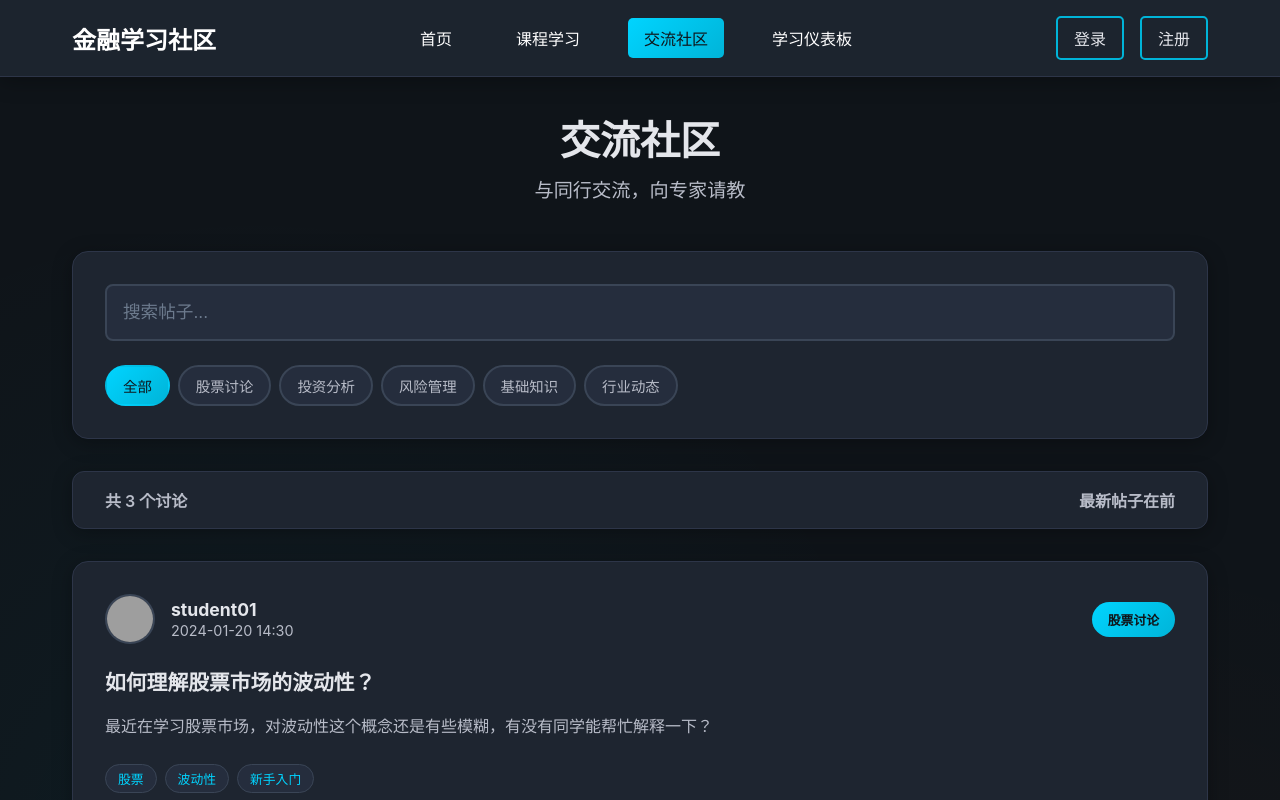
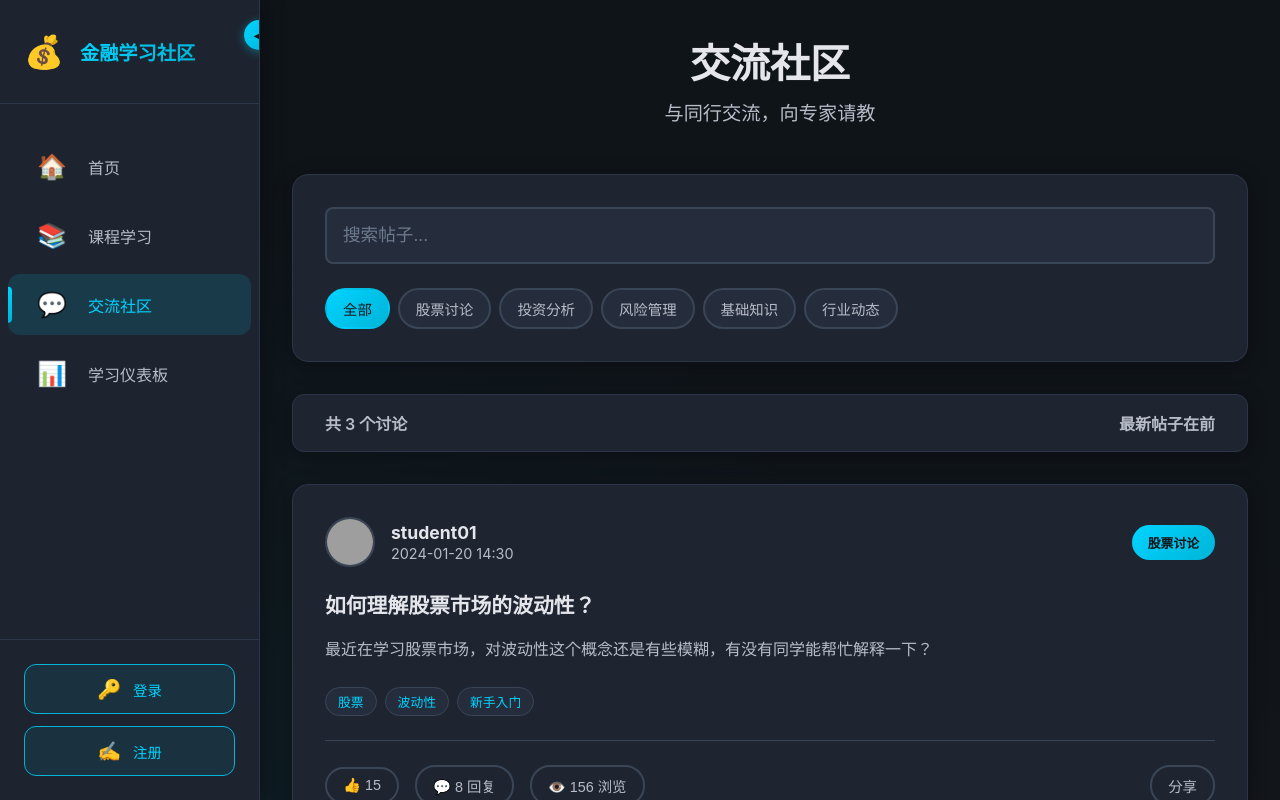
Before and after one commit to ltb1996/chanjiaoronghexiangmu2, a React (Vite) app: page /community in a window 1280 px wide. Shown: the top 800 px of the page. Built offline with nearby package versions, Linux system fonts and the light colour scheme; grey boxes are pictures that could not be loaded.

Commit message:
add cebianlan

```diff
--- a/src/App.css
+++ b/src/App.css
@@ -20,15 +20,34 @@ body {
 .App {
   min-height: 100vh;
   display: flex;
-  flex-direction: column;
 }
 
 .main-content {
   flex: 1;
-  max-width: 1200px;
-  margin: 0 auto;
+  margin-left: 260px;
   padding: 2rem;
-  width: 100%;
+  width: calc(100% - 260px);
+  transition: margin-left 0.3s ease, width 0.3s ease;
+}
+
+/* 当侧边栏收起时 */
+.App:has(.sidebar.collapsed) .main-content {
+  margin-left: 80px;
+  width: calc(100% - 80px);
+}
+
+/* 响应式设计 */
+@media (max-width: 768px) {
+  .main-content {
+    margin-left: 0;
+    width: 100%;
+    padding: 1rem;
+  }
+
+  .App:has(.sidebar.collapsed) .main-content {
+    margin-left: 0;
+    width: 100%;
+  }
 }
 
 /* 通用样式 */
--- a/src/App.jsx
+++ b/src/App.jsx
@@ -1,6 +1,6 @@
 import React, { useState } from 'react';
 import { Routes, Route } from 'react-router-dom';
-import Header from './components/Header';
+import Sidebar from './components/Sidebar';
 import Home from './pages/Home';
 import Login from './pages/Login';
 import Register from './pages/Register';
@@ -35,7 +35,7 @@ function App() {
 
   return (
     <div className="App">
-      <Header currentUser={currentUser} onLogout={handleLogout} />
+      <Sidebar currentUser={currentUser} onLogout={handleLogout} />
       <main className="main-content">
         <Routes>
           <Route path="/" element={<Home />} />
--- a/src/components/Header.css
+++ b/src/components/Header.css
@@ -8,7 +8,7 @@
 }
 
 .header-container {
-  max-width: 1200px;
+  max-width: 1380px;
   margin: 0 auto;
   display: flex;
   justify-content: space-between;
--- /dev/null
+++ b/src/components/Sidebar.css
@@ -0,0 +1,339 @@
+.sidebar {
+  position: fixed;
+  left: 0;
+  top: 0;
+  height: 100vh;
+  background: rgba(30, 37, 48, 0.98);
+  backdrop-filter: blur(10px);
+  border-right: 1px solid #2d3548;
+  box-shadow: 4px 0 20px rgba(0, 0, 0, 0.3);
+  display: flex;
+  flex-direction: column;
+  transition: width 0.3s ease;
+  z-index: 1000;
+  overflow: hidden;
+}
+
+.sidebar.expanded {
+  width: 260px;
+}
+
+.sidebar.collapsed {
+  width: 80px;
+}
+
+/* 切换按钮 */
+.toggle-btn {
+  position: absolute;
+  right: -15px;
+  top: 20px;
+  width: 30px;
+  height: 30px;
+  background: linear-gradient(135deg, #00d4ff 0%, #00b4d8 100%);
+  border: none;
+  border-radius: 50%;
+  cursor: pointer;
+  display: flex;
+  align-items: center;
+  justify-content: center;
+  box-shadow: 0 2px 10px rgba(0, 212, 255, 0.4);
+  transition: all 0.3s ease;
+  z-index: 10;
+}
+
+.toggle-btn:hover {
+  transform: scale(1.1);
+  box-shadow: 0 4px 15px rgba(0, 212, 255, 0.6);
+}
+
+.toggle-icon {
+  color: #0f1419;
+  font-size: 0.8rem;
+  font-weight: bold;
+}
+
+/* Logo */
+.sidebar-logo {
+  padding: 2rem 1.5rem;
+  border-bottom: 1px solid #2d3548;
+}
+
+.sidebar-logo a {
+  display: flex;
+  align-items: center;
+  gap: 1rem;
+  text-decoration: none;
+  color: #e4e6eb;
+}
+
+.logo-icon {
+  font-size: 2rem;
+  min-width: 40px;
+  text-align: center;
+}
+
+.logo-text {
+  font-size: 1.2rem;
+  font-weight: 700;
+  white-space: nowrap;
+  background: linear-gradient(135deg, #00d4ff 0%, #00b4d8 100%);
+  -webkit-background-clip: text;
+  -webkit-text-fill-color: transparent;
+  background-clip: text;
+}
+
+.sidebar.collapsed .logo-text {
+  display: none;
+}
+
+/* 导航菜单 */
+.sidebar-nav {
+  flex: 1;
+  padding: 2rem 0;
+  display: flex;
+  flex-direction: column;
+  gap: 0.5rem;
+  overflow-y: auto;
+}
+
+.nav-item {
+  display: flex;
+  align-items: center;
+  gap: 1rem;
+  padding: 1rem 1.5rem;
+  color: #b8bcc8;
+  text-decoration: none;
+  transition: all 0.3s ease;
+  position: relative;
+  margin: 0 0.5rem;
+  border-radius: 12px;
+}
+
+.nav-item::before {
+  content: '';
+  position: absolute;
+  left: 0;
+  top: 50%;
+  transform: translateY(-50%);
+  width: 4px;
+  height: 0;
+  background: linear-gradient(135deg, #00d4ff 0%, #00b4d8 100%);
+  border-radius: 0 4px 4px 0;
+  transition: height 0.3s ease;
+}
+
+.nav-item:hover {
+  background: rgba(0, 180, 216, 0.1);
+  color: #00d4ff;
+}
+
+.nav-item.active {
+  background: rgba(0, 180, 216, 0.15);
+  color: #00d4ff;
+}
+
+.nav-item.active::before {
+  height: 60%;
+}
+
+.nav-icon {
+  font-size: 1.5rem;
+  min-width: 40px;
+  text-align: center;
+}
+
+.nav-label {
+  font-size: 1rem;
+  font-weight: 500;
+  white-space: nowrap;
+}
+
+.sidebar.collapsed .nav-label {
+  display: none;
+}
+
+.sidebar.collapsed .nav-item {
+  justify-content: center;
+  padding: 1rem;
+}
+
+/* 用户区域 */
+.sidebar-user {
+  padding: 1.5rem;
+  border-top: 1px solid #2d3548;
+  display: flex;
+  flex-direction: column;
+  gap: 1rem;
+}
+
+.user-profile {
+  display: flex;
+  align-items: center;
+  gap: 1rem;
+  padding: 0.75rem;
+  background: rgba(0, 180, 216, 0.05);
+  border-radius: 12px;
+  text-decoration: none;
+  transition: all 0.3s ease;
+  border: 1px solid transparent;
+}
+
+.user-profile:hover {
+  background: rgba(0, 180, 216, 0.1);
+  border-color: #00b4d8;
+}
+
+.user-avatar {
+  width: 40px;
+  height: 40px;
+  border-radius: 50%;
+  object-fit: cover;
+  border: 2px solid #00b4d8;
+  min-width: 40px;
+}
+
+.user-details {
+  display: flex;
+  flex-direction: column;
+  gap: 0.25rem;
+  overflow: hidden;
+}
+
+.user-name {
+  color: #e4e6eb;
+  font-weight: 600;
+  font-size: 0.95rem;
+  white-space: nowrap;
+  overflow: hidden;
+  text-overflow: ellipsis;
+}
+
+.user-role {
+  color: #00d4ff;
+  font-size: 0.8rem;
+  white-space: nowrap;
+  overflow: hidden;
+  text-overflow: ellipsis;
+}
+
+.sidebar.collapsed .user-details {
+  display: none;
+}
+
+.sidebar.collapsed .user-profile {
+  justify-content: center;
+  padding: 0.75rem;
+}
+
+.logout-btn {
+  display: flex;
+  align-items: center;
+  justify-content: center;
+  gap: 0.75rem;
+  padding: 0.75rem;
+  background: rgba(255, 107, 53, 0.1);
+  border: 1px solid rgba(255, 107, 53, 0.3);
+  border-radius: 12px;
+  color: #ff6b35;
+  cursor: pointer;
+  transition: all 0.3s ease;
+  font-size: 0.9rem;
+  font-weight: 500;
+}
+
+.logout-btn:hover {
+  background: rgba(255, 107, 53, 0.2);
+  border-color: #ff6b35;
+}
+
+.logout-icon {
+  font-size: 1.2rem;
+}
+
+.sidebar.collapsed .logout-btn span:not(.logout-icon) {
+  display: none;
+}
+
+/* 认证按钮 */
+.auth-buttons {
+  display: flex;
+  flex-direction: column;
+  gap: 0.75rem;
+}
+
+.auth-btn {
+  display: flex;
+  align-items: center;
+  justify-content: center;
+  gap: 0.75rem;
+  padding: 0.75rem;
+  background: rgba(0, 180, 216, 0.1);
+  border: 1px solid #00b4d8;
+  border-radius: 12px;
+  color: #00d4ff;
+  text-decoration: none;
+  transition: all 0.3s ease;
+  font-size: 0.9rem;
+  font-weight: 500;
+}
+
+.auth-btn:hover {
+  background: linear-gradient(135deg, #00d4ff 0%, #00b4d8 100%);
+  color: #0f1419;
+}
+
+.auth-icon {
+  font-size: 1.2rem;
+}
+
+.sidebar.collapsed .auth-btn span:not(.auth-icon) {
+  display: none;
+}
+
+.sidebar.collapsed .auth-btn {
+  padding: 0.75rem;
+}
+
+/* 滚动条样式 */
+.sidebar-nav::-webkit-scrollbar {
+  width: 6px;
+}
+
+.sidebar-nav::-webkit-scrollbar-track {
+  background: transparent;
+}
+
+.sidebar-nav::-webkit-scrollbar-thumb {
+  background: #3a4556;
+  border-radius: 3px;
+}
+
+.sidebar-nav::-webkit-scrollbar-thumb:hover {
+  background: #00b4d8;
+}
+
+/* 响应式设计 */
+@media (max-width: 768px) {
+  .sidebar.expanded {
+    width: 100%;
+    max-width: 260px;
+  }
+
+  .sidebar.collapsed {
+    width: 0;
+    border-right: none;
+  }
+
+  .toggle-btn {
+    right: auto;
+    left: 10px;
+    top: 10px;
+  }
+
+  .sidebar.collapsed .toggle-btn {
+    position: fixed;
+    left: 10px;
+    background: rgba(30, 37, 48, 0.95);
+    border: 1px solid #00b4d8;
+  }
+}
--- /dev/null
+++ b/src/components/Sidebar.jsx
@@ -0,0 +1,95 @@
+import React, { useState } from 'react';
+import { Link, useLocation } from 'react-router-dom';
+import './Sidebar.css';
+
+const Sidebar = () => {
+  const location = useLocation();
+  const currentUser = JSON.parse(localStorage.getItem('currentUser'));
+  const [isExpanded, setIsExpanded] = useState(true);
+
+  const isActive = (path) => location.pathname === path;
+
+  const toggleSidebar = () => {
+    setIsExpanded(!isExpanded);
+  };
+
+  const menuItems = [
+    { path: '/', icon: '🏠', label: '首页' },
+    { path: '/courses', icon: '📚', label: '课程学习' },
+    { path: '/community', icon: '💬', label: '交流社区' },
+    { path: '/dashboard', icon: '📊', label: '学习仪表板' },
+  ];
+
+  return (
+    <aside className={`sidebar ${isExpanded ? 'expanded' : 'collapsed'}`}>
+      {/* 切换按钮 */}
+      <button className="toggle-btn" onClick={toggleSidebar}>
+        <span className="toggle-icon">{isExpanded ? '◀' : '▶'}</span>
+      </button>
+
+      {/* Logo */}
+      <div className="sidebar-logo">
+        <Link to="/">
+          <span className="logo-icon">💰</span>
+          {isExpanded && <span className="logo-text">金融学习社区</span>}
+        </Link>
+      </div>
+
+      {/* 导航菜单 */}
+      <nav className="sidebar-nav">
+        {menuItems.map((item) => (
+          <Link
+            key={item.path}
+            to={item.path}
+            className={`nav-item ${isActive(item.path) ? 'active' : ''}`}
+            title={!isExpanded ? item.label : ''}
+          >
+            <span className="nav-icon">{item.icon}</span>
+            {isExpanded && <span className="nav-label">{item.label}</span>}
+          </Link>
+        ))}
+      </nav>
+
+      {/* 用户区域 */}
+      <div className="sidebar-user">
+        {currentUser ? (
+          <>
+            <Link to="/profile" className="user-profile" title={!isExpanded ? '个人中心' : ''}>
+              <img src={currentUser.avatar} alt={currentUser.username} className="user-avatar" />
+              {isExpanded && (
+                <div className="user-details">
+                  <span className="user-name">{currentUser.username}</span>
+                  <span className="user-role">{currentUser.level}</span>
+                </div>
+              )}
+            </Link>
+            <button
+              className="logout-btn"
+              onClick={() => {
+                localStorage.removeItem('currentUser');
+                window.location.reload();
+              }}
+              title={!isExpanded ? '退出登录' : ''}
+            >
+              <span className="logout-icon">🚪</span>
+              {isExpanded && <span>退出登录</span>}
+            </button>
+          </>
+        ) : (
+          <div className="auth-buttons">
+            <Link to="/login" className="auth-btn" title={!isExpanded ? '登录' : ''}>
+              <span className="auth-icon">🔑</span>
+              {isExpanded && <span>登录</span>}
+            </Link>
+            <Link to="/register" className="auth-btn" title={!isExpanded ? '注册' : ''}>
+              <span className="auth-icon">✍️</span>
+              {isExpanded && <span>注册</span>}
+            </Link>
+          </div>
+        )}
+      </div>
+    </aside>
+  );
+};
+
+export default Sidebar;
--- a/src/data/mockData.js
+++ b/src/data/mockData.js
@@ -60,7 +60,7 @@ export const mockCourses = [
   {
     id: 2,
     title: '投资组合管理',
-    description: '学习如何构建和管理投资组合，理解风险与收益的平衡',
+    description: '学习如何构建和管理投资组合，理解风险与收益的平衡，掌握了解市场动态',
     instructor: '李博士',
     duration: '12小时',
     difficulty: '中级',
--- a/src/pages/Community.css
+++ b/src/pages/Community.css
@@ -1,5 +1,5 @@
 .community-page {
-  max-width: 1200px;
+  max-width: 1380px;
   margin: 0 auto;
 }
 
--- a/src/pages/Courses.css
+++ b/src/pages/Courses.css
@@ -1,5 +1,5 @@
 .courses-page {
-  max-width: 1200px;
+  max-width: 1380px;
   margin: 0 auto;
 }
 
--- a/src/pages/Dashboard.css
+++ b/src/pages/Dashboard.css
@@ -1,5 +1,5 @@
 .dashboard-page {
-  max-width: 1200px;
+  max-width: 1380px;
   margin: 0 auto;
 }
 
--- a/src/pages/Home.css
+++ b/src/pages/Home.css
@@ -1,5 +1,5 @@
 .home {
-  max-width: 1200px;
+  max-width: 1380px;
   margin: 0 auto;
 }
 
--- a/src/pages/Profile.css
+++ b/src/pages/Profile.css
@@ -1,5 +1,5 @@
 .profile-page {
-  max-width: 1200px;
+  max-width: 1380px;
   margin: 0 auto;
 }
 
```
